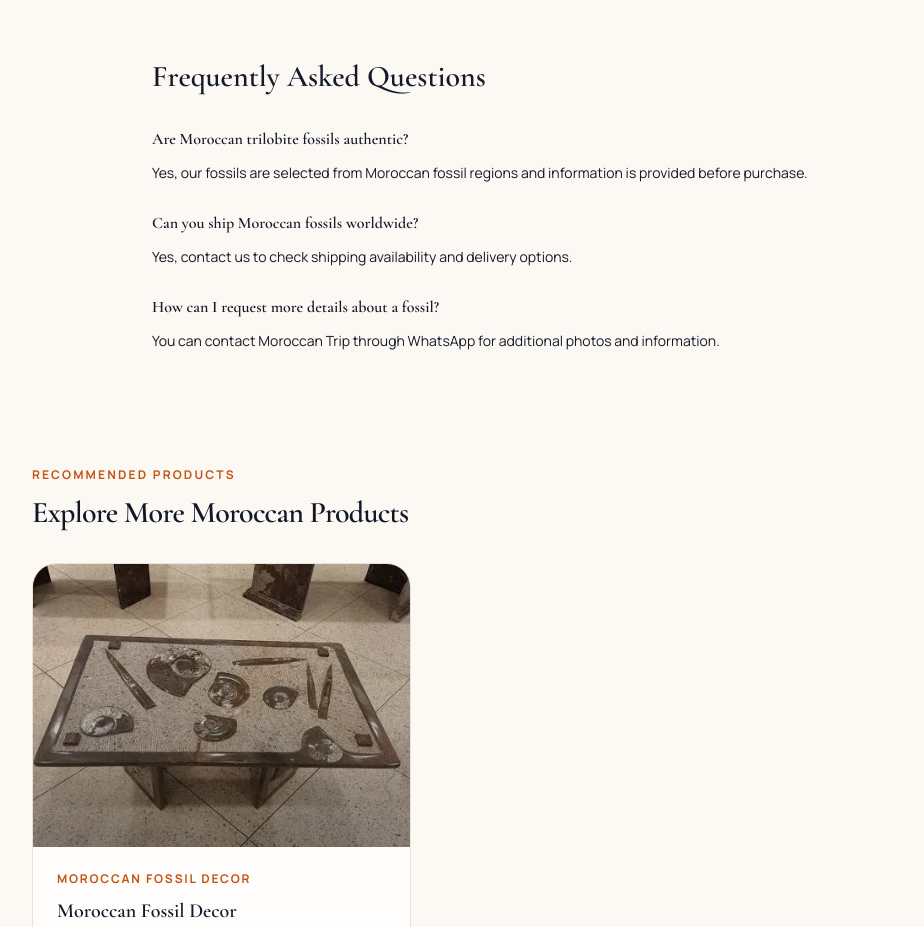
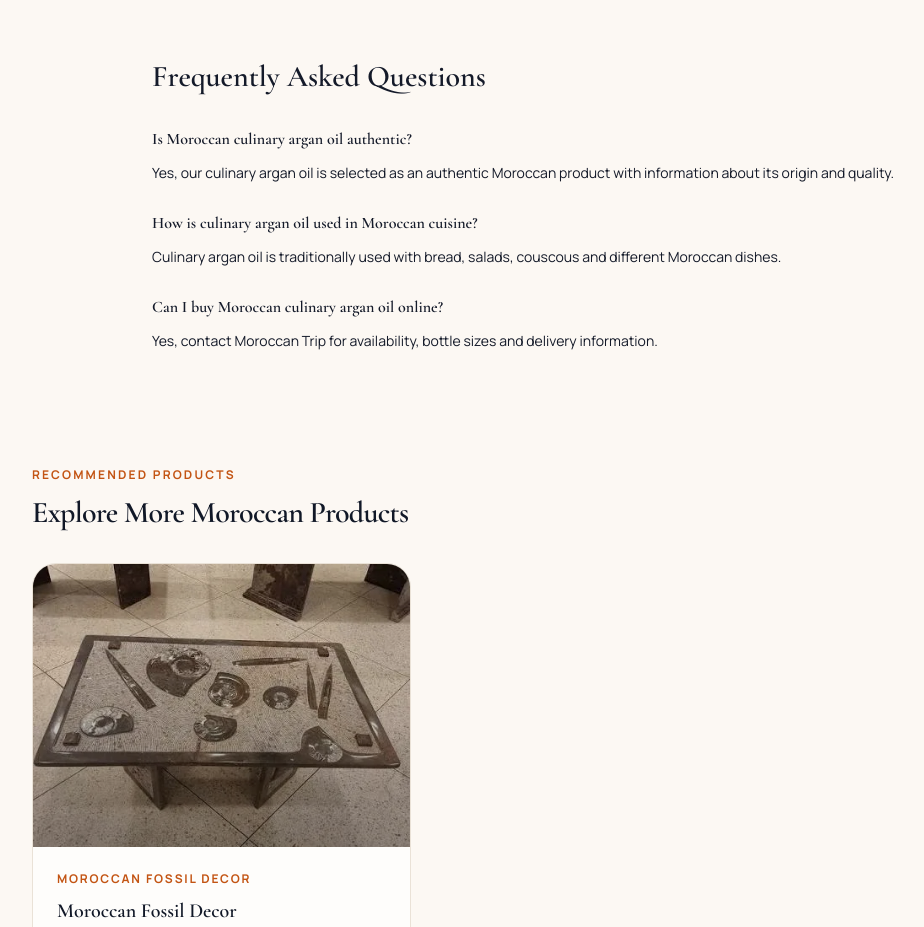
Before and after one commit to limitlessmoroccotours-hub/tourist, a Next.js app: page /shop/moroccan-culinary-argan-oil in a window 1280 px wide. Shown: the part 1940-2867 px from the top of the page, without its empty margins (8-932 px from the left). Built offline with nearby package versions, Linux system fonts and the light colour scheme.

Commit message:
Add FAQ schema for English and Spanish pages

```diff
--- a/src/app/custom-tour/page.tsx
+++ b/src/app/custom-tour/page.tsx
@@ -106,7 +106,36 @@ const breadcrumbJsonLd = {
   ],
 
 };
-
+const faqJsonLd = {
+  "@context": "https://schema.org",
+  "@type": "FAQPage",
+  mainEntity: [
+    {
+      "@type": "Question",
+      name: "Can you create a Morocco itinerary based on our interests?",
+      acceptedAnswer: {
+        "@type": "Answer",
+        text: "Yes. We design personalized Morocco itineraries according to your preferred destinations, activities, travel dates and budget.",
+      },
+    },
+    {
+      "@type": "Question",
+      name: "Do you arrange private and shared group tours?",
+      acceptedAnswer: {
+        "@type": "Answer",
+        text: "Yes. Moroccan Trip can organize private journeys as well as shared group experiences depending on your preferences.",
+      },
+    },
+    {
+      "@type": "Question",
+      name: "Can we combine desert, cities and coastal destinations?",
+      acceptedAnswer: {
+        "@type": "Answer",
+        text: "Yes. We can create a balanced Morocco journey combining different regions and experiences.",
+      },
+    },
+  ],
+};
 
 
 
@@ -125,7 +154,13 @@ __html:
 JSON.stringify(breadcrumbJsonLd),
 }}
 />
-
+<script
+  type="application/ld+json"
+  dangerouslySetInnerHTML={{
+    __html:
+      JSON.stringify(faqJsonLd),
+  }}
+/>
 
 
 
--- a/src/app/es/excursiones/[slug]/page.tsx
+++ b/src/app/es/excursiones/[slug]/page.tsx
@@ -3,7 +3,7 @@ import Image from "next/image";
 import Link from "next/link";
 import { notFound } from "next/navigation";
 import { excursionesEs } from "@/data/excursiones-es";
-
+import FaqSchema from "@/components/seo/FaqSchema";
 
 type ExcursionPageProps = {
   params: Promise<{
@@ -362,7 +362,10 @@ export default async function ExcursionPage({
         }}
 
       />
-
+<FaqSchema
+  faqs={trip.faqs}
+  language="es"
+/>
 
 
 
--- a/src/app/es/tienda/[slug]/page.tsx
+++ b/src/app/es/tienda/[slug]/page.tsx
@@ -3,8 +3,33 @@ import Link from "next/link";
 import { notFound } from "next/navigation";
 
 import { shopProducts } from "@/data/shop-es";
+import FaqSchema from "@/components/seo/FaqSchema";
 
+const faqData = [
+  {
+    question:
+      "¿Los fósiles trilobites de Marruecos son auténticos?",
 
+    answer:
+      "Sí, nuestros fósiles son seleccionados de regiones fósiles de Marruecos y ofrecemos información sobre su origen antes de la compra.",
+  },
+
+  {
+    question:
+      "¿Pueden enviar fósiles marroquíes a otros países?",
+
+    answer:
+      "Sí, contacta con nosotros para consultar disponibilidad, opciones de envío y detalles de entrega.",
+  },
+
+  {
+    question:
+      "¿Cómo puedo solicitar más información sobre un fósil?",
+
+    answer:
+      "Puedes contactar con Moroccan Trip por WhatsApp para recibir fotografías adicionales y más detalles del ejemplar.",
+  },
+];
 
 type Props = {
   params: Promise<{
@@ -152,7 +177,10 @@ min-h-screen
 bg-[hsl(var(--background))]
 "
 >
-
+<FaqSchema
+  faqs={faqData}
+  language="es"
+/>
 
 <script
 
--- a/src/app/es/viajes-organizados-a-marruecos/page.tsx
+++ b/src/app/es/viajes-organizados-a-marruecos/page.tsx
@@ -1,10 +1,47 @@
 import type { Metadata } from "next";
 import Image from "next/image";
 import Link from "next/link";
-
+import FaqSchema from "@/components/seo/FaqSchema";
 
 const SITE_URL = "https://moroccan-trip.com";
-
+const faqData = [
+  {
+    question:
+      "¿Pueden crear un viaje a Marruecos según nuestros intereses?",
+    answer:
+      "Sí. Diseñamos viajes a Marruecos personalizados según tus destinos favoritos, fechas, presupuesto, estilo de viaje y actividades que deseas realizar.",
+  },
+  {
+    question:
+      "¿Organizan viajes privados y viajes en grupo por Marruecos?",
+    answer:
+      "Sí. Podemos organizar tanto viajes privados a Marruecos como experiencias compartidas en grupo, adaptando la ruta y los servicios según tus preferencias.",
+  },
+  {
+    question:
+      "¿Podemos combinar el desierto, ciudades y la costa en un mismo viaje?",
+    answer:
+      "Sí. Creamos rutas por Marruecos combinando diferentes regiones como el desierto del Sahara, ciudades imperiales, las montañas del Atlas y la costa atlántica.",
+  },
+  {
+    question:
+      "¿Cuánto dura un viaje organizado a Marruecos?",
+    answer:
+      "La duración depende de tu disponibilidad y del tipo de experiencia que buscas. Podemos crear rutas cortas o circuitos completos por Marruecos de varios días.",
+  },
+  {
+    question:
+      "¿Los viajes a Marruecos a medida incluyen conductor y guía?",
+    answer:
+      "Podemos organizar transporte privado, conductor profesional y guías locales según las necesidades de tu viaje personalizado.",
+  },
+  {
+    question:
+      "¿Puedo modificar la ruta después de recibir la propuesta?",
+    answer:
+      "Sí. Al ser viajes personalizados, podemos ajustar destinos, actividades y ritmo del itinerario hasta crear la experiencia ideal para ti.",
+  },
+];
 
 export const metadata: Metadata = {
 
@@ -70,7 +107,10 @@ export default function ViajesOrganizadosMarruecosPage(){
 return (
 
 <main className="min-h-screen bg-[hsl(var(--background))]">
-
+<FaqSchema
+  faqs={faqData}
+  language="es"
+/>
 
 {/* HERO */}
 
--- a/src/app/shop/[slug]/page.tsx
+++ b/src/app/shop/[slug]/page.tsx
@@ -3,6 +3,7 @@ import Link from "next/link";
 import { notFound } from "next/navigation";
 
 import { shopProducts } from "@/data/shop";
+import FaqSchema from "@/components/seo/FaqSchema";
 
 
 
@@ -156,7 +157,7 @@ __html:JSON.stringify(productSchema)
 }}
 
 />
-
+<FaqSchema faqs={product.faqs} />
 
 
 
@@ -801,66 +802,32 @@ Frequently Asked Questions
 <div className="mt-8 space-y-6">
 
 
-<div>
+{product.faqs.map((faq) => (
+
+<div key={faq.question}>
 
 <h3 className="font-semibold">
 
-Are Moroccan trilobite fossils authentic?
+{faq.question}
 
 </h3>
 
+
 <p className="mt-2 text-sm leading-7">
 
-Yes, our fossils are selected from Moroccan fossil regions and information is provided before purchase.
+{faq.answer}
 
 </p>
 
 </div>
 
-
-
-
-<div>
-
-<h3 className="font-semibold">
-
-Can you ship Moroccan fossils worldwide?
-
-</h3>
-
-<p className="mt-2 text-sm leading-7">
-
-Yes, contact us to check shipping availability and delivery options.
-
-</p>
-
-</div>
-
-
-
-
-<div>
-
-<h3 className="font-semibold">
-
-How can I request more details about a fossil?
-
-</h3>
-
-<p className="mt-2 text-sm leading-7">
-
-You can contact Moroccan Trip through WhatsApp for additional photos and information.
-
-</p>
-
-</div>
+))}
 
 
 </div>
 
 
 </section>
-
 
 
 
--- a/src/components/seo/FaqSchema.tsx
+++ b/src/components/seo/FaqSchema.tsx
@@ -5,8 +5,10 @@ type FAQ = {
 
   export default function FaqSchema({
     faqs,
+    language = "en",
   }: {
     faqs: FAQ[];
+    language?: "en" | "es";
   }) {
 
     if (!faqs || faqs.length === 0) {
@@ -18,6 +20,11 @@ type FAQ = {
       "@context": "https://schema.org",
 
       "@type": "FAQPage",
+
+      inLanguage:
+        language === "es"
+          ? "es"
+          : "en",
 
       mainEntity: faqs.map((faq) => ({
         "@type": "Question",
@@ -37,7 +44,8 @@ type FAQ = {
       <script
         type="application/ld+json"
         dangerouslySetInnerHTML={{
-          __html: JSON.stringify(schema).replace(/</g, "\\u003c"),
+          __html:
+            JSON.stringify(schema).replace(/</g, "\\u003c"),
         }}
       />
     );
--- a/src/data/shop.ts
+++ b/src/data/shop.ts
@@ -1,3 +1,8 @@
+export type ProductFAQ = {
+  question: string;
+  answer: string;
+};
+
 export type ShopProduct = {
 
   id: string;
@@ -41,6 +46,8 @@ export type ShopProduct = {
 
 
   shipping: string;
+
+  faqs: ProductFAQ[];
 
   relatedProducts?: string[];
 
@@ -201,6 +208,33 @@ export const shopProducts: ShopProduct[] = [
 
     shipping:
       "Worldwide shipping options available. Contact us for availability, additional photos and delivery information.",
+      faqs: [
+
+        {
+          question:
+            "Are Moroccan trilobite fossils authentic?",
+
+          answer:
+            "Yes, our fossils are selected from Moroccan fossil regions and information is provided before purchase.",
+        },
+
+        {
+          question:
+            "Can you ship Moroccan fossils worldwide?",
+
+          answer:
+            "Yes, contact us to check shipping availability and delivery options.",
+        },
+
+        {
+          question:
+            "How can I request more details about a fossil?",
+
+          answer:
+            "You can contact Moroccan Trip through WhatsApp for additional photos and information.",
+        },
+
+      ],
       relatedProducts: [
 
         "moroccan-fossil-decor"
@@ -385,6 +419,33 @@ export const shopProducts: ShopProduct[] = [
 
     shipping:
       "Worldwide shipping options available. Contact us for available pieces, prices and delivery information.",
+      faqs: [
+
+        {
+          question:
+            "Are Moroccan fossil decor pieces authentic?",
+
+          answer:
+            "Yes, our fossil decor pieces are made from natural Moroccan fossil stones carefully selected from famous fossil regions.",
+        },
+
+        {
+          question:
+            "Where do Moroccan fossil decor pieces come from?",
+
+          answer:
+            "Our fossil decor pieces come from Moroccan fossil regions, especially areas known for natural fossil stones.",
+        },
+
+        {
+          question:
+            "Can I request photos and details before purchase?",
+
+          answer:
+            "Yes, you can contact Moroccan Trip to request additional photos, details and information about available pieces.",
+        },
+
+      ],
       relatedProducts: [
 
         "moroccan-fossil-decor"
@@ -575,6 +636,34 @@ export const shopProducts: ShopProduct[] = [
 
     shipping:
       "Worldwide shipping options available. Contact us for availability, bottle sizes and delivery information.",
+      faqs: [
+
+        {
+          question:
+            "Is Moroccan culinary argan oil authentic?",
+
+          answer:
+            "Yes, our culinary argan oil is selected as an authentic Moroccan product with information about its origin and quality.",
+        },
+
+        {
+          question:
+            "How is culinary argan oil used in Moroccan cuisine?",
+
+          answer:
+            "Culinary argan oil is traditionally used with bread, salads, couscous and different Moroccan dishes.",
+        },
+
+        {
+          question:
+            "Can I buy Moroccan culinary argan oil online?",
+
+          answer:
+            "Yes, contact Moroccan Trip for availability, bottle sizes and delivery information.",
+        },
+
+      ],
+
       relatedProducts: [
 
         "moroccan-fossil-decor"
@@ -764,6 +853,33 @@ export const shopProducts: ShopProduct[] = [
 
     shipping:
       "Worldwide shipping options available. Contact us for bottle sizes, availability and delivery information.",
+      faqs: [
+
+        {
+          question:
+            "Is Moroccan argan oil good for hair and skin?",
+
+          answer:
+            "Moroccan argan oil is traditionally used in hair and skin care routines because of its natural properties.",
+        },
+
+        {
+          question:
+            "Is this pure Moroccan argan oil?",
+
+          answer:
+            "Yes, this product is described as pure Moroccan argan oil sourced from traditional argan tree regions in Morocco.",
+        },
+
+        {
+          question:
+            "Can I request more information before purchase?",
+
+          answer:
+            "Yes, contact Moroccan Trip for product details, bottle sizes and availability.",
+        },
+
+      ],
       relatedProducts: [
 
         "moroccan-fossil-decor"
```
